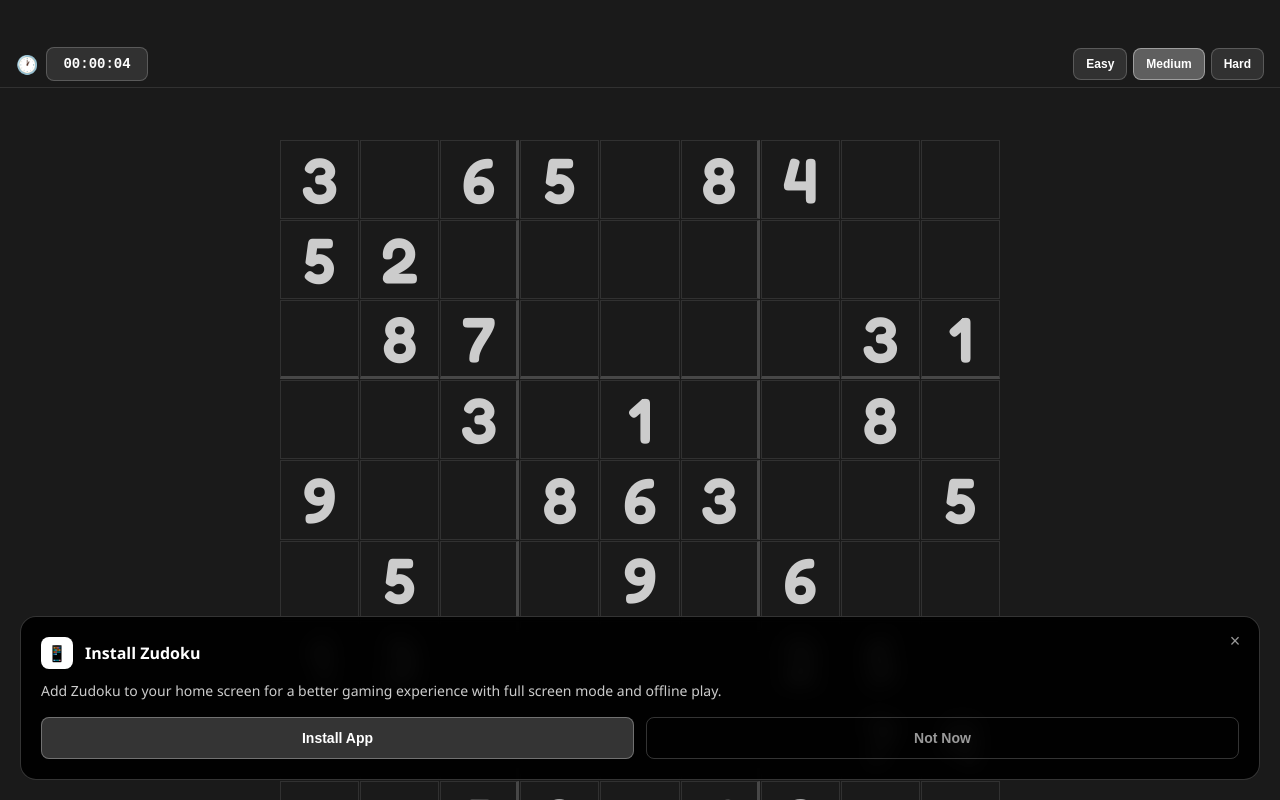
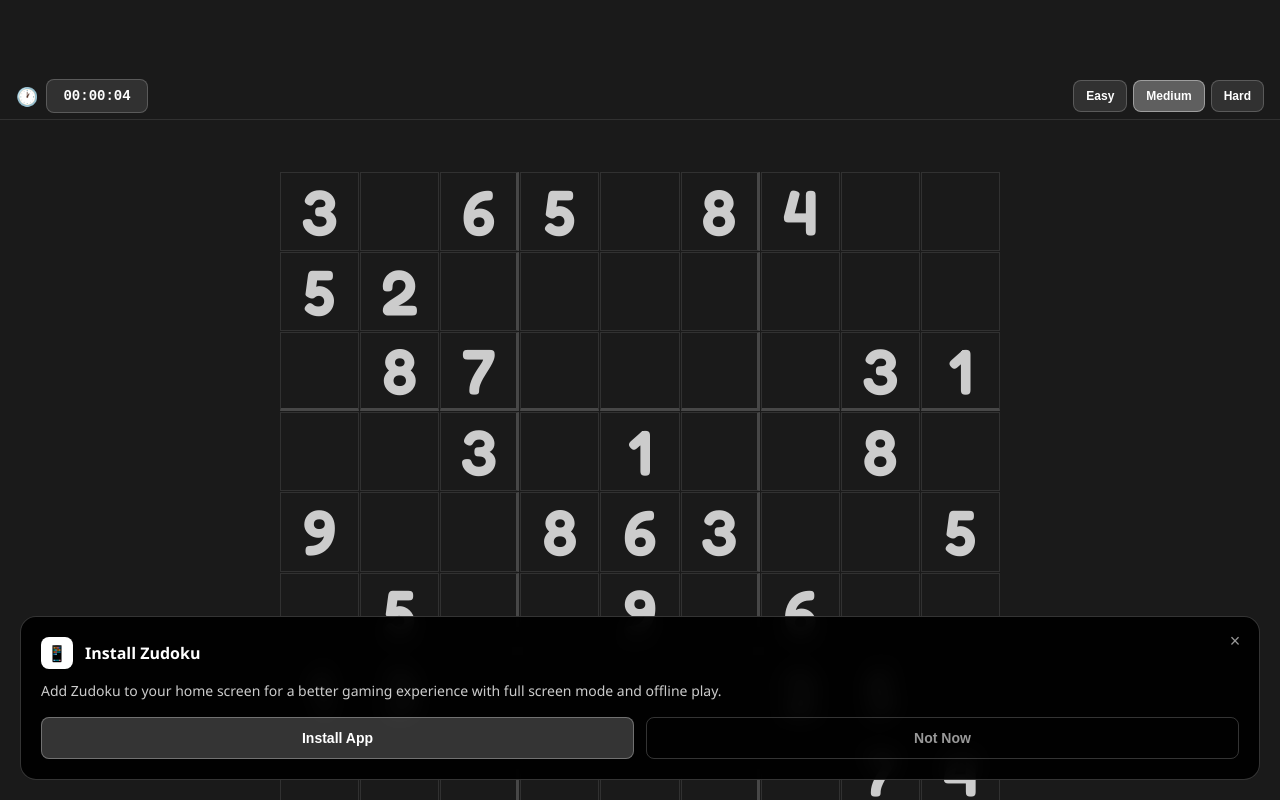
Before and after one commit to ozlphrt/Xudoku, a website: page index.html in a window 1280 px wide. Drawn offline with Linux system fonts and the light colour scheme.

Commit message:
Move top bar further down on the screen

```diff
--- a/index.html
+++ b/index.html
@@ -63,11 +63,11 @@
             justify-content: space-between;
             align-items: center;
             padding: 8px 16px;
-            padding-top: max(48px, env(safe-area-inset-top) + 40px);
+            padding-top: max(80px, env(safe-area-inset-top) + 72px);
             background: #1a1a1a;
             border-bottom: 1px solid rgba(255, 255, 255, 0.1);
             height: 48px;
-            height: calc(48px + env(safe-area-inset-top) + 40px);
+            height: calc(48px + env(safe-area-inset-top) + 72px);
             position: fixed;
             top: 0;
             left: 0;
@@ -150,7 +150,7 @@
             justify-content: flex-start;
             height: 100vh;
             height: 100dvh; /* Dynamic viewport height for mobile browsers */
-            padding: calc(116px + env(safe-area-inset-top)) 16px 0px 16px;
+            padding: calc(148px + env(safe-area-inset-top)) 16px 0px 16px;
             padding-bottom: calc(0px + env(safe-area-inset-bottom));
             padding-left: calc(16px + env(safe-area-inset-left));
             padding-right: calc(16px + env(safe-area-inset-right));
@@ -474,7 +474,7 @@
             }
 
             .main-container {
-                padding: calc(108px + env(safe-area-inset-top)) 12px 0px 12px;
+                padding: calc(140px + env(safe-area-inset-top)) 12px 0px 12px;
             }
 
             .sudoku-grid {
@@ -529,7 +529,7 @@
             }
 
             .main-container {
-                padding: calc(104px + env(safe-area-inset-top)) 10px 0px 10px;
+                padding: calc(136px + env(safe-area-inset-top)) 10px 0px 10px;
             }
 
             .cell {
```
